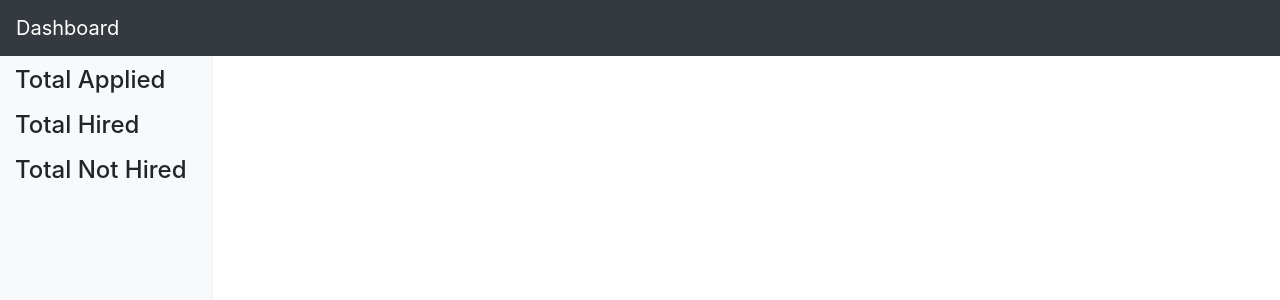
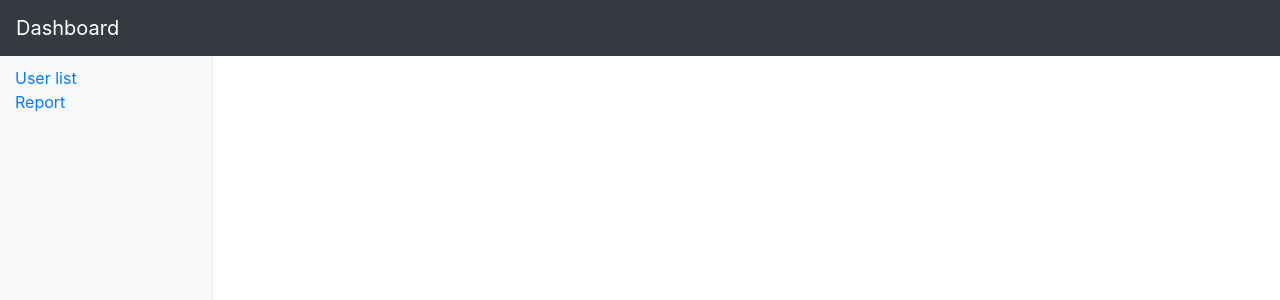
Before and after one commit to ganesh-91/react-readux-using-typescript, a React (Create React App) app: page / in a window 1280 px wide. Shown: the top 300 px of the page. Built offline with nearby package versions, Linux system fonts and the light colour scheme.

Commit message:
navigation link added

```diff
--- a/src/components/sidebar/index.tsx
+++ b/src/components/sidebar/index.tsx
@@ -1,15 +1,18 @@
 import * as React from 'react';
+import { Link } from 'react-router-dom';
 
 class Sidebar extends React.Component<object> {
     render() {
         return (
             <div className="col-sm-3 col-md-2 d-none d-sm-block bg-light sidebar">
-                <h4>Total Applied</h4>
-                <p></p>
-                <h4>Total Hired</h4>
-                <p></p>
-                <h4>Total Not Hired</h4>
-                <p></p>
+                <ul className="nav nav-pills flex-column">
+                    <li className="nav-item">
+                        <Link to={`/user-list`}>User list</Link>
+                    </li>
+                    <li className="nav-item">
+                        <Link to={`/report`}>Report</Link>
+                    </li>
+                </ul>
             </div>
         );
     }
```
